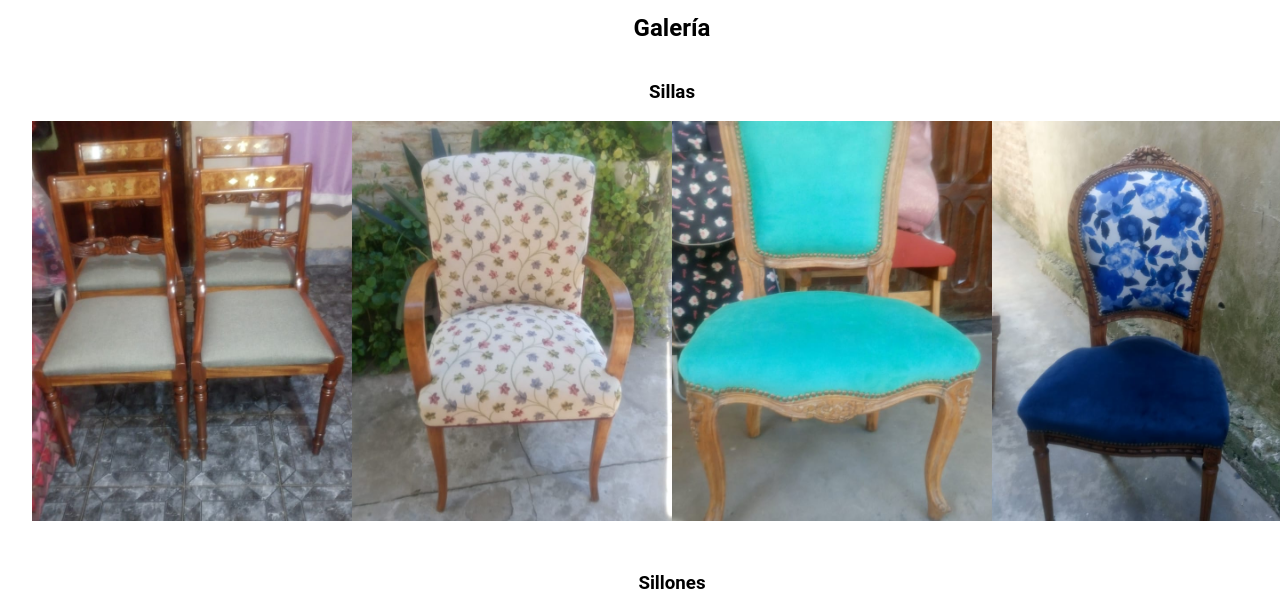
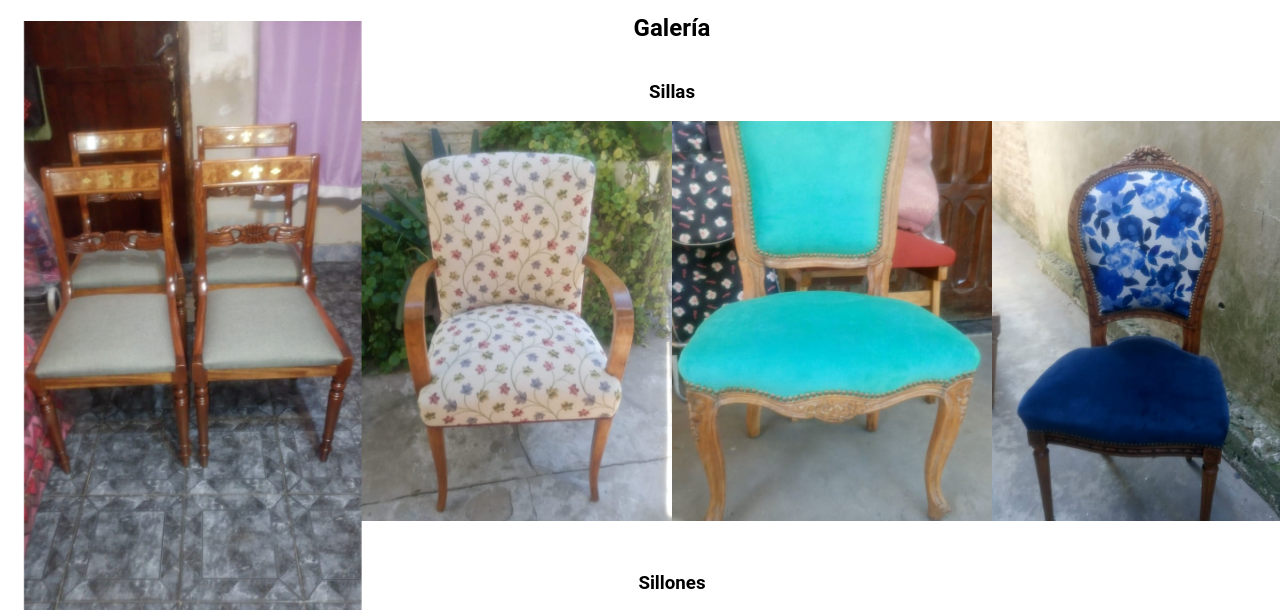
Before and after one commit to luisuran/tapiceria-uran, a plain HTML site: page templates/galeria.html in a window 1280 px wide. In both pictures the pointer is over the picture 192 px from the left and 391 px from the top of the page. Shown: the part 70-680 px from the top of the page. Drawn offline with Linux system fonts and the light colour scheme.

Commit message:
agrego animaciones a la galeria

```diff
--- a/css/styles.css
+++ b/css/styles.css
@@ -270,6 +270,11 @@ a {
     height: 25rem;
     width: 20rem;
     object-fit:cover
+}
+
+.galeriacontainer__img:hover {
+    object-fit: contain;
+    transform: scale(1.5);
 }
 /* Fin galería */
 
```
